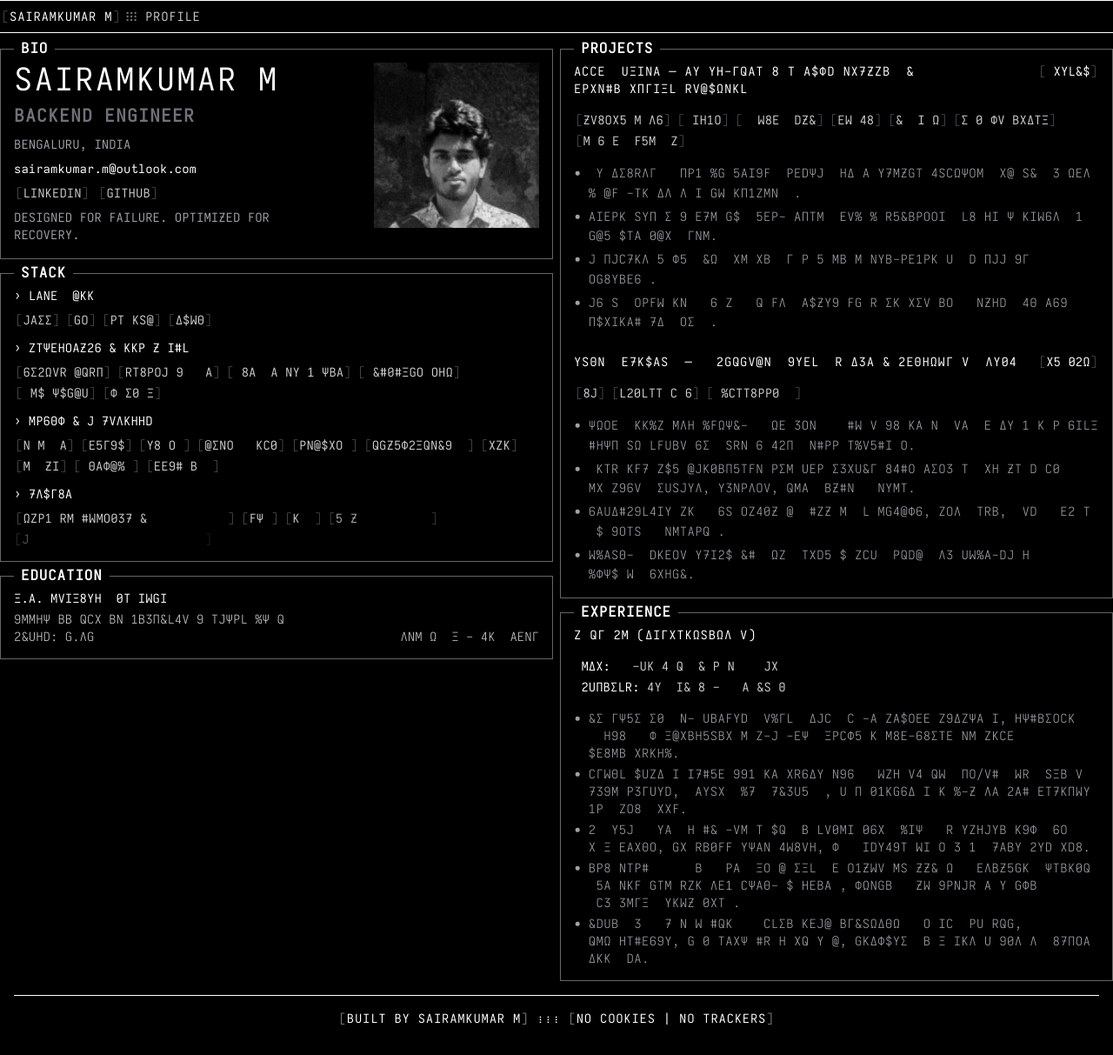
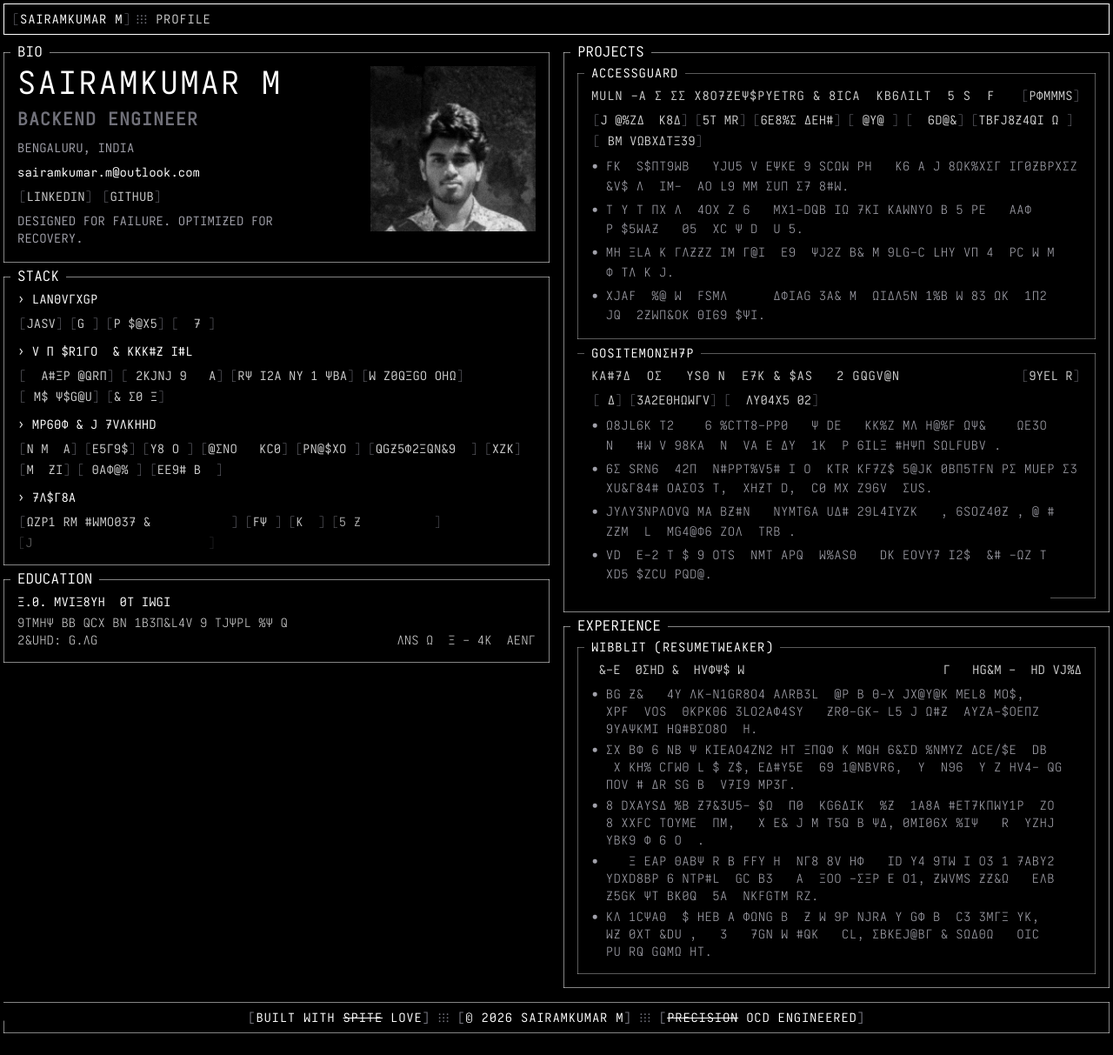
Before and after one commit to sairamkumarm/personal-portfolio, a Next.js app: page / in a window 1280 px wide. Shown: the whole page at 87% size. After the commit the page ends 1192 px from the top, so only its background shows below. Built offline with nearby package versions, Linux system fonts and the light colour scheme.

Commit message:
finalised tweaks

```diff
--- a/app/globals.css
+++ b/app/globals.css
@@ -13,7 +13,8 @@
     --text-muted: #a1a1aa;
     --text-accent: #71717a;
     --border-primary: #ffffff;
-    --border-secondary: #666666;
+    --border-secondary: #ffffff85;
+    --border-tertiary: #ffffff5a;
     --interactive-bg: #ffffff;
     --interactive-text: #000000;
     --flicker-primary: #ffffff;
@@ -34,9 +35,10 @@
     --text-primary: #1e101e;
     --text-secondary: #150e15;
     --text-muted: #1f161f;
-    --text-accent: #261626;
+    --text-accent: #2e1f2e;
     --border-primary: #1e101e;
-    --border-secondary: #999999;
+    --border-secondary: #1e101eaa;
+    --border-tertiary: #1e101e7a;
     --interactive-bg: #000000;
     --interactive-text: #efe6d5;
     --flicker-primary: #1e101e;
@@ -65,7 +67,6 @@
     text-transform: uppercase;
     /* font-stretch: expanded; */
     /* letter-spacing: 0em; */
-    transition: background-color 0.3s ease, color 0.3s ease;
   }
 }
 
@@ -124,6 +125,10 @@
 
 .border-theme-secondary {
   border-color: var(--border-secondary);
+}
+
+.border-theme-tertiary {
+  border-color: var(--border-tertiary);
 }
 
 /* CLEANED UP: Interactive elements - removed conflicting logic */
--- a/components/animated-border.tsx
+++ b/components/animated-border.tsx
@@ -3,6 +3,7 @@
 import type React from 'react';
 import { useState, useEffect } from 'react';
 import { RenderSequence } from "./render-sequence";
+import { GlitchText } from './glitch-text';
 
 interface AnimatedBorderProps {
   children: React.ReactNode;
@@ -10,9 +11,11 @@ interface AnimatedBorderProps {
   delay?: number;
   className?: string;
   headerClassName?: string;
+  GlitchComponent?: React.ElementType;
+  borderClassName?: string;
 }
 
-export function AnimatedBorder({ children, header, delay = 0, className = "", headerClassName = "" }: AnimatedBorderProps) {
+export function AnimatedBorder({ children, header, delay = 0, className = "p-4", headerClassName = "font-medium", GlitchComponent = GlitchText, borderClassName = "border-theme-secondary" }: AnimatedBorderProps) {
   const [isHeaderVisible, setIsHeaderVisible] = useState(false);
   const headerDelay = (delay || 0) + 1000;
 
@@ -25,19 +28,21 @@ export function AnimatedBorder({ children, header, delay = 0, className = "", he
   }, [headerDelay]);
 
   return (
-    <div className={`relative p-4 ${className}`}>
+    <div className={`relative ${className}`}>
         <RenderSequence phase="lines" delay={delay}>
-            <div className="absolute inset-0 pointer-events-none">
-                <div className="absolute top-0 left-0 w-full border-t border-theme-secondary border-build" style={{ animationDelay: `${delay}ms`, transformOrigin: 'left' }}/>
-                <div className="absolute top-0 right-0 h-full border-r border-theme-secondary vertical-line-build" style={{ animationDelay: `${delay + 250}ms`, transformOrigin: 'top' }}/>
-                <div className="absolute bottom-0 right-0 w-full border-b border-theme-secondary border-build" style={{ animationDelay: `${delay + 500}ms`, transformOrigin: 'right' }}/>
-                <div className="absolute bottom-0 left-0 h-full border-l border-theme-secondary vertical-line-build" style={{ animationDelay: `${delay + 750}ms`, transformOrigin: 'bottom' }}/>
+            <div className={`absolute inset-0 pointer-events-none`}>
+                <div className={`absolute top-0 left-0 w-full border-t border-build ${borderClassName}`} style={{ animationDelay: `${delay}ms`, transformOrigin: 'left' }}/>
+                <div className={`absolute top-0 right-0 h-full border-r vertical-line-build ${borderClassName}`} style={{ animationDelay: `${delay + 250}ms`, transformOrigin: 'top' }}/>
+                <div className={`absolute bottom-0 right-0 w-full border-b border-build ${borderClassName}`} style={{ animationDelay: `${delay + 500}ms`, transformOrigin: 'right' }}/>
+                <div className={`absolute bottom-0 left-0 h-full border-l vertical-line-build ${borderClassName}`} style={{ animationDelay: `${delay + 750}ms`, transformOrigin: 'bottom' }}/>
             </div>
         </RenderSequence>
 
         {header && isHeaderVisible && (
-            <div className={`absolute left-4 top-0 -translate-y-1/2 z-20 bg-theme-primary px-2 render-delay-1 ${headerClassName}`}>
-              <h2 className="font-bold tracking-wider uppercase text-md">{header}</h2>
+            <div className={`absolute left-2 top-0 -translate-y-1/2 z-20 bg-theme-primary px-2 render-delay-1 ${headerClassName}`}>
+              <GlitchComponent>
+                <h2 className=" tracking-wider uppercase text-md">{header}</h2>
+              </GlitchComponent>
             </div>
         )}
 
--- a/components/operator-profile.tsx
+++ b/components/operator-profile.tsx
@@ -11,6 +11,7 @@ import { DecodeTextControlledCycle } from "./decode-text-controlled-cycle"
 import { PersonalInfoSection } from "./profile/personal-info-section"
 import { SkillsSection } from "./profile/skills-section"
 import { EducationSection } from "./profile/education-section"
+import { AnimatedBorder } from "./animated-border"
 
 interface OperatorProfileProps {
   data: ResumeData
@@ -80,45 +81,47 @@ export function OperatorProfile({ data }: OperatorProfileProps) {
 
   return (
     <div
-      className={`min-h-screen bg-theme-primary text-theme-primary font-mono ${interactivePhaseActive ? "interactive-phase" : "non-interactive-phase"}`}>
+      className={`min-h-screen p-1 font-mono ${interactivePhaseActive ? "interactive-phase" : "non-interactive-phase"}`}>
       {/* Debug Mode Indicator */}
       {DEBUG_MODE && <div className="fixed top-2 right-2 z-50 bg-red-600 text-white px-2 py-1 text-sm">DEBUG MODE</div>}
 
       <ProfileHeader data={data} textPhaseActive={textPhaseActive} interactivePhaseActive={interactivePhaseActive} DEBUG_MODE={DEBUG_MODE} GlitchComponent={GlitchComponent} />
 
       {/* Main Content - Multi-column Layout */}
-      <div className="pt-16 sm:pt-14 columns-[30rem] gap-x-2 space-y-4 px-0 z-60">
-        <div className=" break-inside-avoid">
+      <div className="pt-20 sm:pt-14 columns-[30rem] pb-4 gap-x-4 space-y-4 px-0 z-60">
+        <div className=" break-inside-avoid bg-theme-primary">
           <PersonalInfoSection data={data} textPhaseActive={textPhaseActive} DEBUG_MODE={DEBUG_MODE} calculateDelay={calculateDelay} calculateFieldDelay={calculateFieldDelay} GlitchComponent={GlitchComponent} />
         </div>
 
-        <div className=" break-inside-avoid">
+        <div className=" break-inside-avoid bg-theme-primary">
           <SkillsSection data={data} textPhaseActive={textPhaseActive} DEBUG_MODE={DEBUG_MODE} calculateDelay={calculateDelay} GlitchComponent={GlitchComponent} />
         </div>
 
-        <div className=" break-inside-avoid">
+        <div className=" break-inside-avoid bg-theme-primary">
           <EducationSection data={data} textPhaseActive={textPhaseActive} DEBUG_MODE={DEBUG_MODE} calculateDelay={calculateDelay} GlitchComponent={GlitchComponent} />
         </div>
 
-        <div className=" break-inside-avoid">
+        <div className=" break-inside-avoid bg-theme-primary">
           <ProjectsSection data={data} textPhaseActive={textPhaseActive} DEBUG_MODE={DEBUG_MODE} calculateDelay={calculateDelay} GlitchComponent={GlitchComponent} />
         </div>
 
-        <div className=" break-inside-avoid">
+        <div className=" break-inside-avoid bg-theme-primary">
           <ExperienceSection data={data} textPhaseActive={textPhaseActive} DEBUG_MODE={DEBUG_MODE} calculateDelay={calculateDelay} GlitchComponent={GlitchComponent} />
         </div>
       </div>
 
       {/* Footer - Enhanced Responsive */}
       <RenderSequence phase="interactive" delay={DEBUG_MODE ? 0 : 4500}>
-        <footer className="p-4 text-center text-xs sm:text-sm tracking-wider">
-          <div className="border-t border-theme-primary border-build" style={{ animationDelay: "0s" }}>
-            <div className="py-4">
-              <span className="block sm:inline bracket-interactive"><span className="bracket-accent">[</span>BUILT BY SAIRAMKUMAR M<span className="bracket-accent">]</span></span>
-              <span className="hidden sm:inline"> ⁝⁝⁝ </span>
-              <span className="block sm:inline bracket-interactive"><span className="bracket-accent">[</span>NO COOKIES | NO TRACKERS<span className="bracket-accent">]</span></span>
+        <footer className="text-center text-xs sm:text-sm tracking-wider bg-theme-primary">
+          <AnimatedBorder className="p-2">
+            <div className="py-0">
+            <span className="block sm:inline bracket-interactive"><span className="bracket-accent">[</span>BUILT WITH <span className="line-through">SPITE</span> LOVE<span className="bracket-accent">]</span></span>
+            <span className="hidden sm:inline text-theme-accent" style={{ fontFamily: "SF Mono, Monaco, Consolas, monospace" }}> ⁝⁝⁝ </span>
+              <span className="block sm:inline bracket-interactive"><span className="bracket-accent">[</span>© 2026 SAIRAMKUMAR M<span className="bracket-accent">]</span></span>
+              <span className="hidden sm:inline text-theme-accent" style={{ fontFamily: "SF Mono, Monaco, Consolas, monospace" }}> ⁝⁝⁝ </span>
+              <span className="block sm:inline bracket-interactive"><span className="bracket-accent">[</span><span className="line-through">PRECISION</span> OCD ENGINEERED<span className="bracket-accent">]</span></span>
             </div>
-          </div>
+          </AnimatedBorder>
         </footer>
       </RenderSequence>
     </div>
--- a/components/profile/education-section.tsx
+++ b/components/profile/education-section.tsx
@@ -15,8 +15,8 @@ interface EducationSectionProps {
 
 export function EducationSection({ data, textPhaseActive, DEBUG_MODE, calculateDelay, GlitchComponent }: EducationSectionProps) {
     return (
-        <AnimatedBorder header="EDUCATION" delay={calculateDelay(data.sections.education.renderIndex)}>
-            <div className="space-y-4">
+        <AnimatedBorder header="EDUCATION" delay={calculateDelay(data.sections.education.renderIndex)} >
+            <div className="space-y-4 ">
                 {data.sections.education.items.map((edu, index) => (
                     <div key={`edu-${index}`} className="space-y-2">
                         <div className="text-xs sm:text-sm space-y-1">
--- a/components/profile/experience-section.tsx
+++ b/components/profile/experience-section.tsx
@@ -16,33 +16,20 @@ interface ExperienceSectionProps {
 export function ExperienceSection({ data, textPhaseActive, DEBUG_MODE, calculateDelay, GlitchComponent }: ExperienceSectionProps) {
 
     return (
-        <AnimatedBorder header="EXPERIENCE" delay={calculateDelay(data.sections.experience.renderIndex)}>
-            <div className="space-y-6">
+        <AnimatedBorder header="EXPERIENCE" delay={calculateDelay(data.sections.experience.renderIndex)} >
+            <div className="space-y-4 pt-2">
                 {data.sections.experience.items.map((exp, index) => (
-                    <div key={`exp-${index}`} className="space-y-4">
-                        <div className="text-xs sm:text-sm tracking-wider">
-                            <GlitchComponent
+                    <AnimatedBorder
+                        key={`exp-${index}`}
+                        header={exp.org}
                         delay={calculateDelay(data.sections.experience.renderIndex, 1, index * 10)}
-                                shouldStart={textPhaseActive}
-                                debugMode={DEBUG_MODE}
-                                className="text-theme-primary"
+                        GlitchComponent={GlitchComponent}
+                        headerClassName='text-xs sm:text-sm text-theme-primary'
+                        borderClassName='border-theme-tertiary'
                     >
-                                {exp.org}
-                            </GlitchComponent>
-                        </div>
+                        <div key={`exp-${index}`} className="space-y-2">
                             <div className="text-xs sm:text-sm space-y-1">
-                            <div className="flex flex-col sm:flex-row sm:gap-4 lg:gap-8">
-                                <div>
-                                    <span className="text-theme-primary">
-                                        <GlitchComponent
-                                            delay={calculateDelay(data.sections.experience.renderIndex, 1, index * 10 + 1)}
-                                            shouldStart={textPhaseActive}
-                                            debugMode={DEBUG_MODE}
-                                            className="text-theme-primary"
-                                        >
-                                            ROLE:{" "}
-                                        </GlitchComponent>
-                                    </span>
+                                <div className="flex flex-row justify-between sm:gap-4 lg:gap-8">
                                     <span className="text-theme-secondary">
                                         <GlitchComponent
                                             delay={calculateDelay(data.sections.experience.renderIndex, 1, index * 10 + 2)}
@@ -51,19 +38,6 @@ export function ExperienceSection({ data, textPhaseActive, DEBUG_MODE, calculate
                                             className="text-theme-secondary"
                                         >
                                             {exp.role}
-                                        </GlitchComponent>
-                                    </span>
-                                </div>
-                            </div>
-                            <div>
-                                <span className="text-theme-primary">
-                                    <GlitchComponent
-                                        delay={calculateDelay(data.sections.experience.renderIndex, 1, index * 10 + 3)}
-                                        shouldStart={textPhaseActive}
-                                        debugMode={DEBUG_MODE}
-                                        className="text-theme-primary"
-                                    >
-                                        DURATION:{" "}
                                         </GlitchComponent>
                                     </span>
                                     <span className="text-theme-secondary">
@@ -120,6 +94,7 @@ export function ExperienceSection({ data, textPhaseActive, DEBUG_MODE, calculate
                                 )}
                             </div>
                         </div>
+                    </AnimatedBorder>
                 ))}
             </div>
         </AnimatedBorder>
--- a/components/profile/profile-header.tsx
+++ b/components/profile/profile-header.tsx
@@ -5,6 +5,7 @@ import type React from 'react';
 import { RenderSequence } from "../render-sequence";
 import { ThemeToggle } from "../theme-toggle";
 import { ResumeData } from "@/types/resume";
+import { AnimatedBorder } from '../animated-border';
 
 interface ProfileHeaderProps {
     data: ResumeData;
@@ -18,24 +19,22 @@ export function ProfileHeader({ data, textPhaseActive, interactivePhaseActive, D
 
     return (
         <RenderSequence phase="lines" delay={DEBUG_MODE ? 0 : 0}>
-        <nav className="fixed top-0 left-0 right-0 z-[9999] bg-theme-primary px-0 py-0">
-          <div
-            className="border-t border-b border-theme-primary border-build"
-            style={{ animationDelay: DEBUG_MODE ? "0s" : "0.2s" }}
-          >
-            <div className="flex flex-col sm:flex-row sm:justify-between sm:items-center text-xs sm:text-sm py-2 gap-2 sm:gap-4">
+        <nav className="fixed top-1 left-1 right-1 z-[9999] bg-theme-primary px-0 py-0">
+          <AnimatedBorder className='p-2' borderClassName='border-theme-primary'>
+          <div>
+            <div className="flex flex-col sm:flex-row sm:justify-between sm:items-center text-xs sm:text-sm py-0 gap-2 sm:gap-4">
               {/* Left side - Title with backdrop blur */}
               <div className="tracking-wider backdrop-blur-md bg-theme-secondary pr-1 w-fit flex gap-1 items-center">
                 <GlitchComponent bracket delay={0} shouldStart={textPhaseActive} debugMode={DEBUG_MODE} className="uppercase">
                   {data.personal_info.name}
                 </GlitchComponent>
-                <span className="text-theme-secondary">
+                <span >
                   <GlitchComponent delay={0} className="" shouldStart={textPhaseActive} debugMode={DEBUG_MODE}>
-                    <b className="text-theme-accent" style={{ fontFamily: "SF Mono, Monaco, Consolas, monospace" }}>
-                      {" "}
+                    {" "}
+                    <span className="text-theme-accent" style={{ fontFamily: "SF Mono, Monaco, Consolas, monospace" }}>
                       ⁝⁝⁝
-                    </b>{" "}
-                    <span>PROFILE</span>
+                    </span>{" "}
+                    <span className="text-theme-secondary">PROFILE</span>
                   </GlitchComponent>
                 </span>
               </div>
@@ -70,6 +69,8 @@ export function ProfileHeader({ data, textPhaseActive, interactivePhaseActive, D
               </div>
             </div>
           </div>
+          </AnimatedBorder>
+
         </nav>
       </RenderSequence>
     )
--- a/components/profile/project-section.tsx
+++ b/components/profile/project-section.tsx
@@ -17,18 +17,26 @@ export function ProjectsSection({ data, textPhaseActive, DEBUG_MODE, calculateDe
 
     return (
         <AnimatedBorder header="PROJECTS" delay={calculateDelay(data.sections.projects.renderIndex)} >
-            <div className="space-y-6">
+            <div className="space-y-4 pt-2">
                 {data.sections.projects.items.map((project, index) => (
-                    <div key={`project-${index}`} className="space-y-4">
+                    <AnimatedBorder
+                    key={`project-${index}`}
+                    header={project.name}
+                    delay={calculateDelay(data.sections.projects.renderIndex, 1, index * 15)}
+                    GlitchComponent={GlitchComponent}
+                    headerClassName='text-xs sm:text-sm text-theme-primary'
+                    borderClassName='border-theme-tertiary'
+                    >
+                    <div key={`project-${index}`} className="space-y-2">
                         <div className="flex flex-col lg:flex-row lg:justify-between lg:items-start gap-2 lg:gap-4">
                             <div className="text-xs sm:text-sm tracking-wider flex-1">
                                 <GlitchComponent
                                     delay={calculateDelay(data.sections.projects.renderIndex, 1, index * 15)}
                                     shouldStart={textPhaseActive}
                                     debugMode={DEBUG_MODE}
-                                    className="text-theme-primary"
-                                >
-                                    {project.name} — {project.headline}
+                                    className="text-theme-secondary"
+                                    >
+                                    {project.headline}
                                 </GlitchComponent>
                             </div>
                             <div className="text-xs sm:text-sm">
@@ -44,8 +52,8 @@ export function ProjectsSection({ data, textPhaseActive, DEBUG_MODE, calculateDe
                                                 delay={calculateDelay(data.sections.projects.renderIndex, 1, index * 15 + linkIndex + 1)}
                                                 shouldStart={textPhaseActive}
                                                 debugMode={DEBUG_MODE}
-                                                className=""
-                                            >
+                                                className="text-theme-secondary"
+                                                >
                                                 {link.label}
                                             </GlitchComponent>
                                         </a>
@@ -76,11 +84,11 @@ export function ProjectsSection({ data, textPhaseActive, DEBUG_MODE, calculateDe
                                 {project.description.length === 1 ? (
                                     // Single item - render as paragraph
                                     <GlitchComponent
-                                        delay={calculateDelay(data.sections.projects.renderIndex, 2, index * 15)}
+                                    delay={calculateDelay(data.sections.projects.renderIndex, 2, index * 15)}
                                         shouldStart={textPhaseActive}
                                         debugMode={DEBUG_MODE}
                                         className="text-theme-muted"
-                                    >
+                                        >
                                         {project.description[0]}
                                     </GlitchComponent>
                                 ) : (
@@ -103,7 +111,7 @@ export function ProjectsSection({ data, textPhaseActive, DEBUG_MODE, calculateDe
                                                 shouldStart={textPhaseActive}
                                                 debugMode={DEBUG_MODE}
                                                 className="text-theme-muted"
-                                            >
+                                                >
                                                 {point}
                                             </GlitchComponent>
                                         </span>
@@ -113,6 +121,7 @@ export function ProjectsSection({ data, textPhaseActive, DEBUG_MODE, calculateDe
                             </div>
                         </div>
                     </div>
+                    </AnimatedBorder>
                 ))}
             </div>
         </AnimatedBorder>
```
Lines whose indentation alone changed are shown as unchanged.
